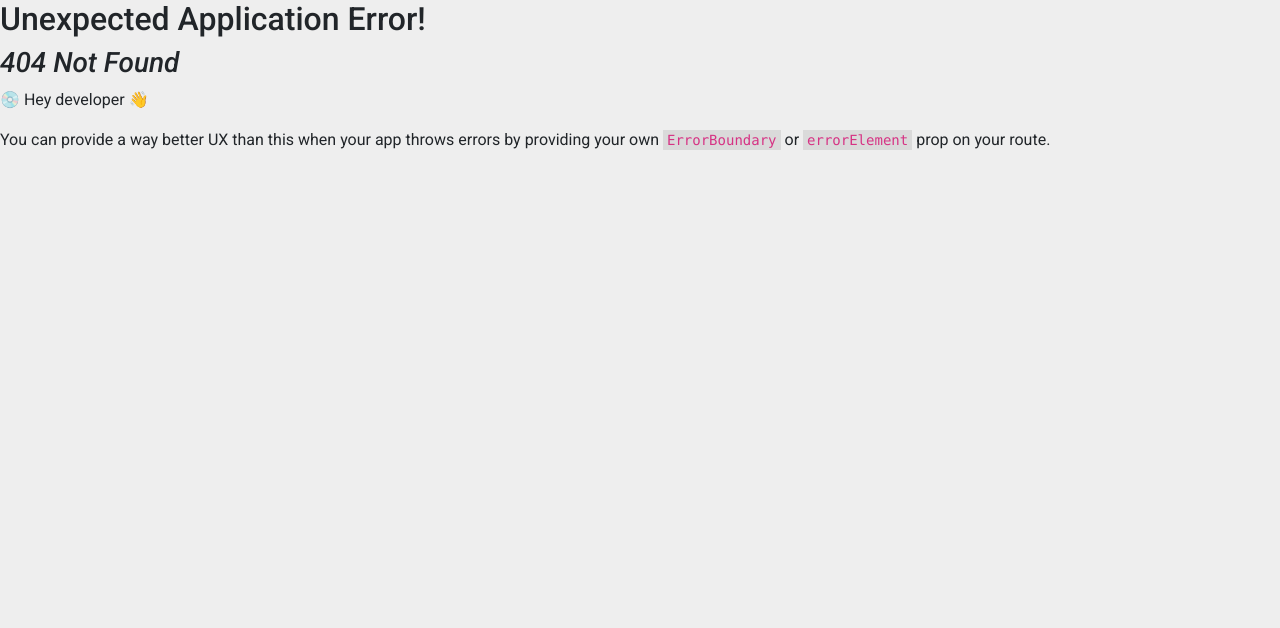
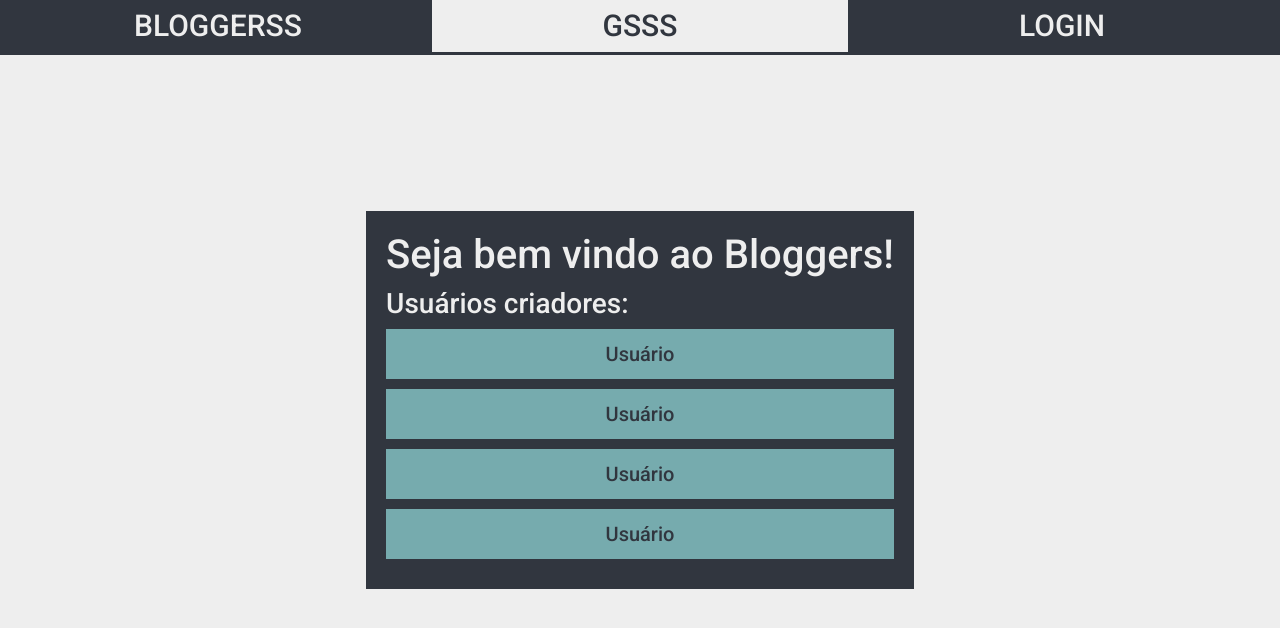
Before and after one commit to GustavoScardovelliSiqueroli/bloggerss-web, a React (Vite) app: page /home in a window 1280 px wide. Before the commit this address had no page. Shown: the top 628 px of the page. Built offline with nearby package versions, Linux system fonts and the light colour scheme.

Commit message:
feat: home page added

```diff
--- /dev/null
+++ b/src/Home.jsx
@@ -0,0 +1,22 @@
+import NavBar from './NavBar'
+import HomeUser from './HomeUser'
+
+export const Home = () => {
+  return (
+    <div style={{ height: '100%', width: '100%' }}>
+      <NavBar></NavBar>
+      <div style={{ display: 'flex', flexDirection: 'column', alignItems: 'center', justifyContent: 'center', height: '100%', width: '100%' }}>
+        <div className='home-content'>
+          <h1>Seja bem vindo ao Bloggers!</h1>
+          <h3>Usuários criadores:</h3>
+          <div>
+            <HomeUser></HomeUser>
+            <HomeUser></HomeUser>
+            <HomeUser></HomeUser>
+            <HomeUser></HomeUser>
+          </div>
+        </div>
+      </div>
+    </div>
+  )
+}
--- /dev/null
+++ b/src/HomeUser.jsx
@@ -0,0 +1,11 @@
+const HomeUser = () => {
+    return (
+        <div className="home-user">
+            <span>
+                Usuário
+            </span>
+        </div>
+    )
+}
+
+export default HomeUser
--- a/src/NavBar.jsx
+++ b/src/NavBar.jsx
@@ -1,7 +1,7 @@
 function NavBar() {
-    const homeLink = ()=>{window.location.href = 'home'}
-    const pageLink = ()=>{window.location.href = '/'}
-    const loginLink = ()=>{window.location.href = 'login'}
+    const homeLink = () => { window.location.href = 'home' }
+    const pageLink = () => { window.location.href = '/' }
+    const loginLink = () => { window.location.href = 'login' }
 
     return (
         <nav className="bgs-navbar">
--- a/src/Post.jsx
+++ b/src/Post.jsx
@@ -8,8 +8,8 @@ function Post() {
             </div>
             <div className="post-content">
                 <div className="post-header">
-                <h3>Titulo do post</h3>
-                <PostCategory></PostCategory>
+                    <h3>Titulo do post</h3>
+                    <PostCategory></PostCategory>
                 </div>
                 <span>Lorem ipsum dolor sit amet consectetur, adipisicing elit. Molestias sapiente eligendi minus quis officiis recusandae tempore dolorum, neque hic in et itaque eos, enim sint obcaecati laborum nisi animi architecto. </span>
             </div>
--- a/src/index.css
+++ b/src/index.css
@@ -64,7 +64,6 @@ body {
 }
 
 .bgs-sidebar-left {
-    margin-top: 100px;
     color: #EEEEEE;
     display: flex;
     align-items: center;
@@ -273,3 +272,37 @@ body {
     width: 220px;
     height: 45px;
 }
+
+.home-content {
+    background-color: #31363F;
+    color: #EEEEEE;
+    padding: 20px;
+}
+
+.home-user {
+    background-color: #76ABAE;
+    color: #31363F;
+    display: flex;
+    align-items: center;
+    justify-content: center;
+    padding: 2px 10px 2px 10px;
+    margin-bottom: 10px;
+    cursor: pointer;
+    height: 50px;
+    transition: .3s;
+}
+
+.home-user span {
+    transition: .3s;
+    font-size: 20px;
+    font-weight: 500;
+}
+
+.home-user:hover {
+    height: 60px;
+    background-color: #00a4bd;
+}
+.home-user:hover span {
+    font-size: 25px;
+    font-weight: 600px;
+}
```
Also changed, not shown: src/main.jsx (+6 -1 lines).
